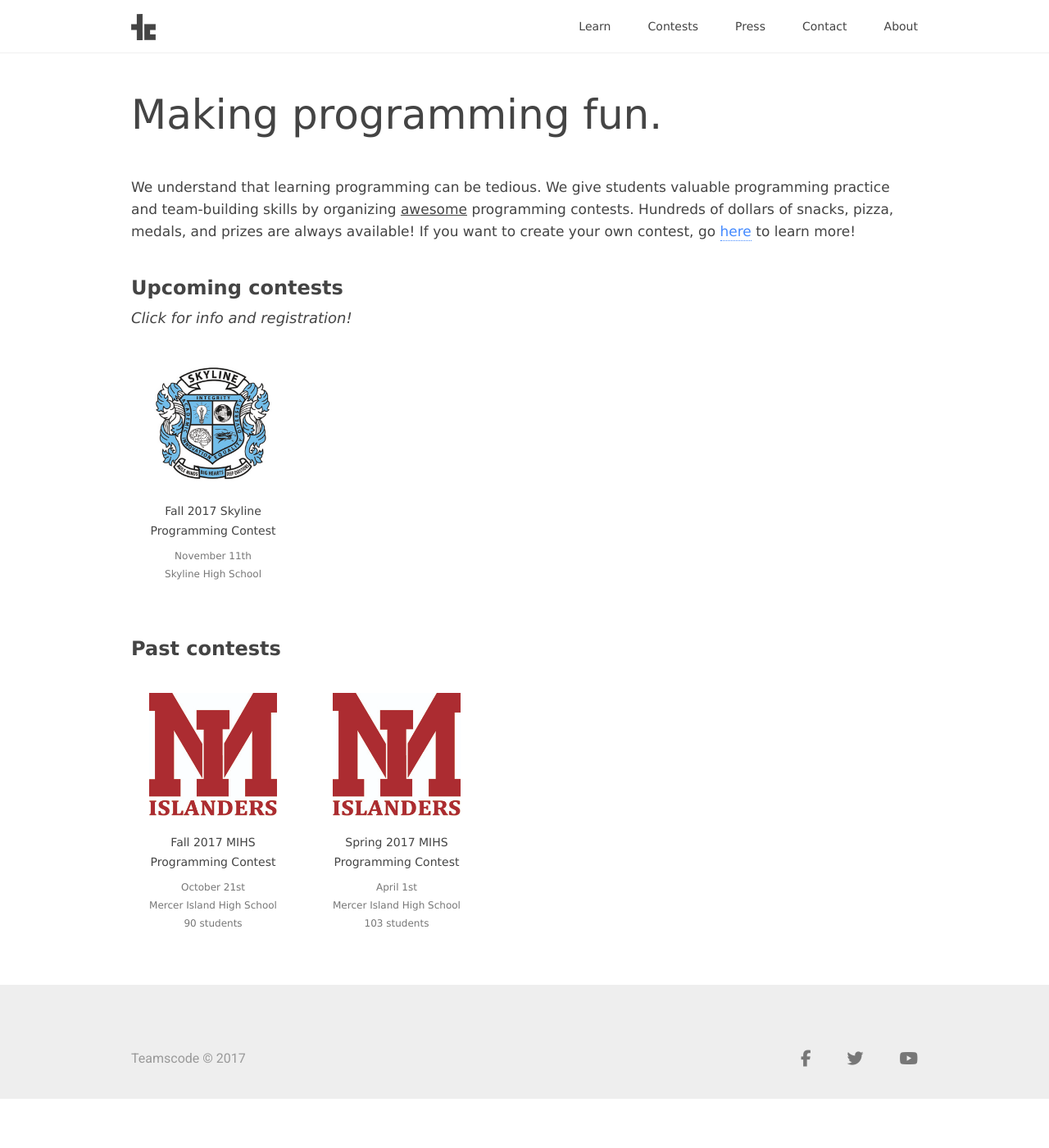
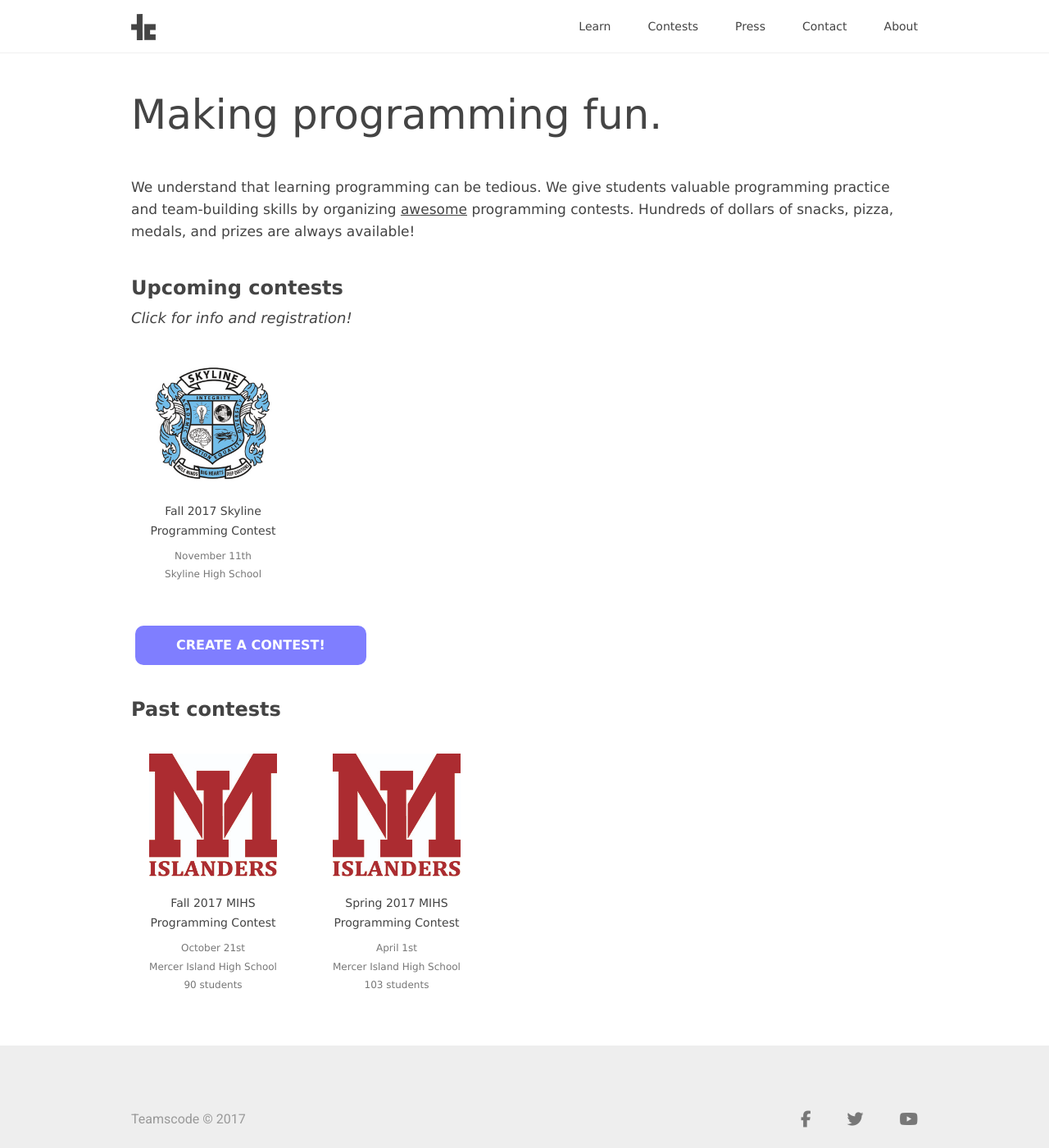
Before and after one commit to teamscode/teamscode.github.io, a Jekyll site: the page built from contests/index.html, in a window 1280 px wide and 1400 px high. Shown: the whole window at 82% size. Built offline with Jekyll 4.4.1, drawn with Linux system fonts in a browser that asks for light colours; nearby versions of some CDN libraries.

Commit message:
created the 'create' thing on contests, made a typeform for it, still need to add 'what TeamsCode provides'

```diff
--- a/_sass/pages/_contests.scss
+++ b/_sass/pages/_contests.scss
@@ -12,8 +12,34 @@
   -moz-background-size: cover;
   -o-background-size: cover;
   background-size: cover;
-  margin-bottom: 40px;
+  margin-top: 40px;
   height: 450px;
+}
+
+.index-header-section-button {
+  background-color: #7F7EFF;
+  border: none;
+  color: white;
+  padding: 15px 50px;
+  text-align: center;
+  text-decoration: none;
+  display: inline-block;
+  font-size: 16px;
+  font-family: Verdana;
+  font-weight: bold;
+  margin-right: 5px;
+  margin-left: 5px;
+  margin-bottom: 20px;
+  cursor: pointer;
+  border-radius:10px;
+
+  &:hover {
+    background-color: #2323FF;
+  }
+
+  &:focus {
+    outline: none;
+  }
 }
 
 .index-competitions-section-list-item {
--- a/about.html
+++ b/about.html
@@ -94,7 +94,7 @@ header: About
     </div>
     <div class="about-team">
         <div class="about-team-image">
-          <img src="/assets/about_images/jason_about_image.jpg" />
+          <img src="/assets/about_images/james_about_image.jpg" />
         </div>
         <div class="about-team-info">
           <div class="about-team-info-header">
--- a/contests/index.html
+++ b/contests/index.html
@@ -11,8 +11,6 @@ header: Contests
     We understand that learning programming can be tedious. We give students valuable
     programming practice and team-building skills by organizing <u>awesome</u> programming
     contests. Hundreds of dollars of snacks, pizza, medals, and prizes are always available!
-    If you want to create your own contest, go
-    <a class="a" href="/contests/create">here</a> to learn more!
   </div>
 </div>
 <div class="site-max-width">
@@ -37,6 +35,7 @@ header: Contests
       link=competition.link size='' %}
     {% endfor %}
   </div>
+  <a href = "/contests/create"><button class = "index-header-section-button" style="margin-top:-30px; margin-bottom:40px">CREATE A CONTEST!</button></a>
   <div class="h2">
     <b>Past contests</b>
   </div>
@@ -57,4 +56,3 @@ header: Contests
     {% endfor %}
   </div>
 </div>
-<!--<div class="contest-image"></div> *Sadly, nowhere to put collage*-->
```
Also changed, not shown: contests/create/index.html (+6 -6 lines), assets/about_images/james_about_image.jpg (added).
